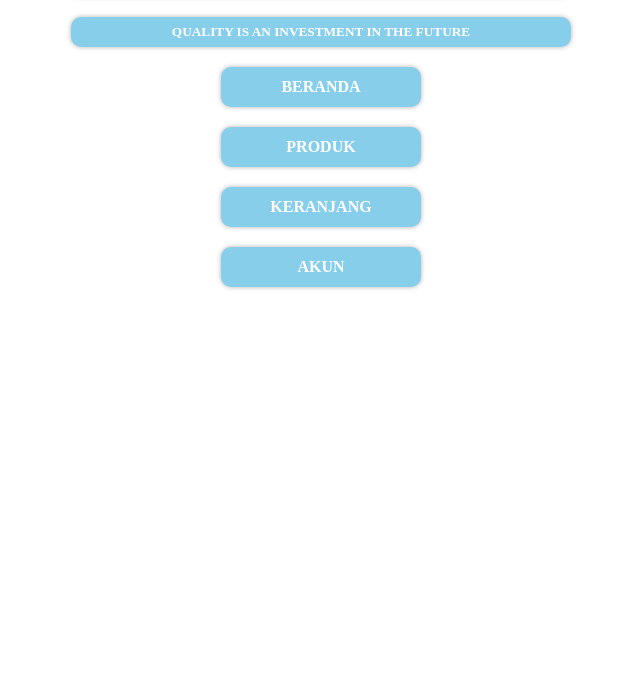
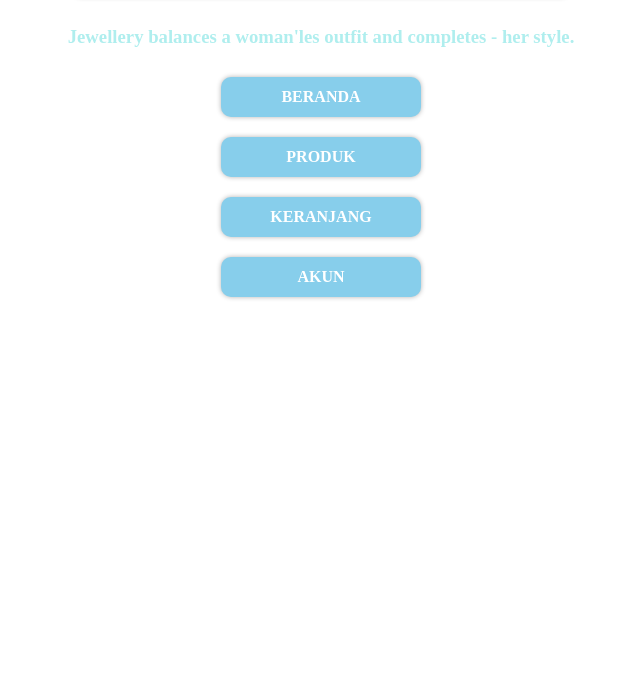
Before and after one commit to Putarichandesu/UTS, a plain HTML site: page index.html in a window 1280 px wide. Shown: the part 123-810 px from the top of the page, without its empty margins (319-959 px from the left). Drawn offline with Linux system fonts and the light colour scheme.

Commit message:
Add files via upload

```diff
--- a/index.html
+++ b/index.html
@@ -15,7 +15,7 @@
         </div>
         <div class="row">
             <div class="navigation">
-                <h5>QUALITY IS AN INVESTMENT IN THE FUTURE</h5>
+                <h3>Jewellery balances a woman'les outfit and completes - her style.</h3>
          </div>
          <div class="row">
             <div class="sidebar">
--- a/style.css
+++ b/style.css
@@ -33,15 +33,13 @@ body {
     display: flex;
     justify-content: center;
     align-items: center;
-    background: skyblue;
     position: relative;
     flex: 1;
     margin: 10px;
-    max-width: 500px;
-    height: 30px;
+    max-width: 600px;
+    height: 40px;
     border-radius: 10px;
-    box-shadow: 0 0 5px rgb(0 ,0 , 0, .3);
-    color: white;
+    color: paleturquoise;
 }
 .sidebar {
     display: flex;
```
